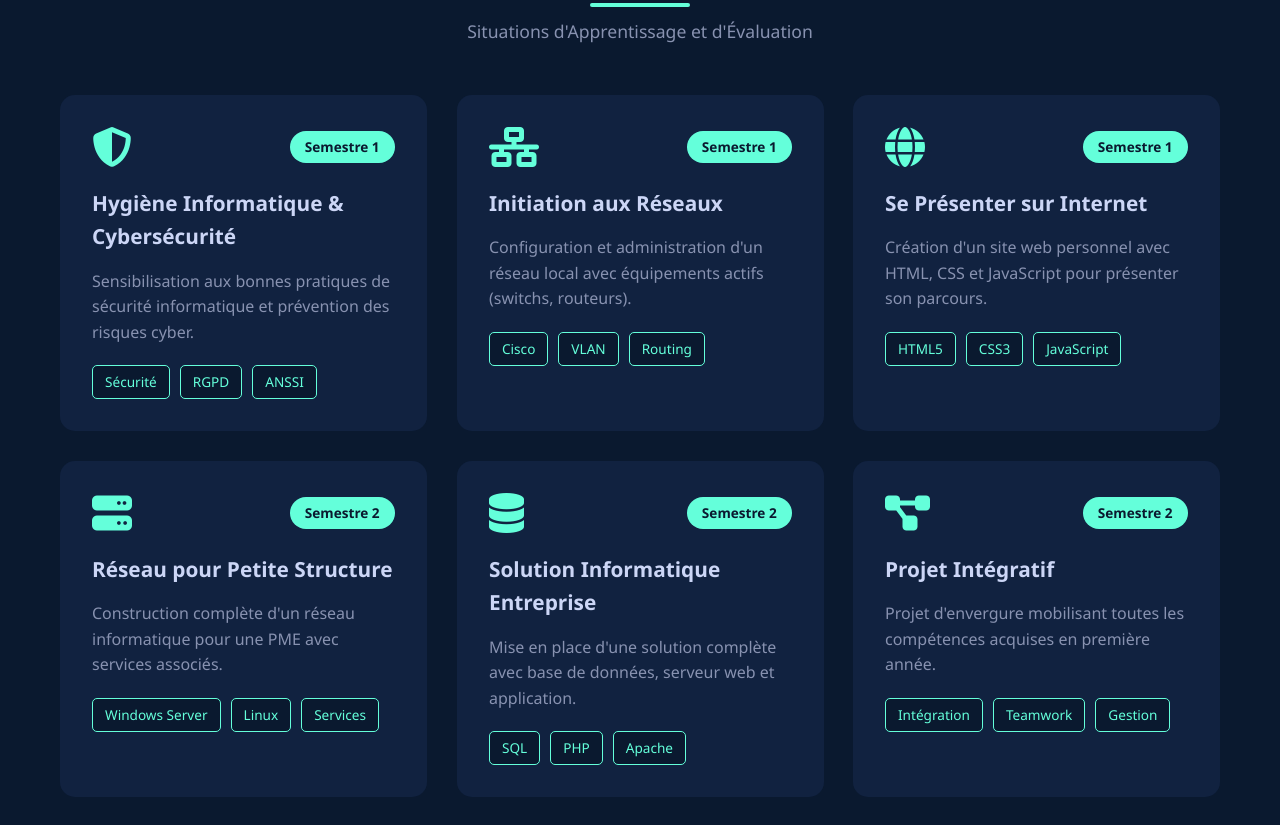
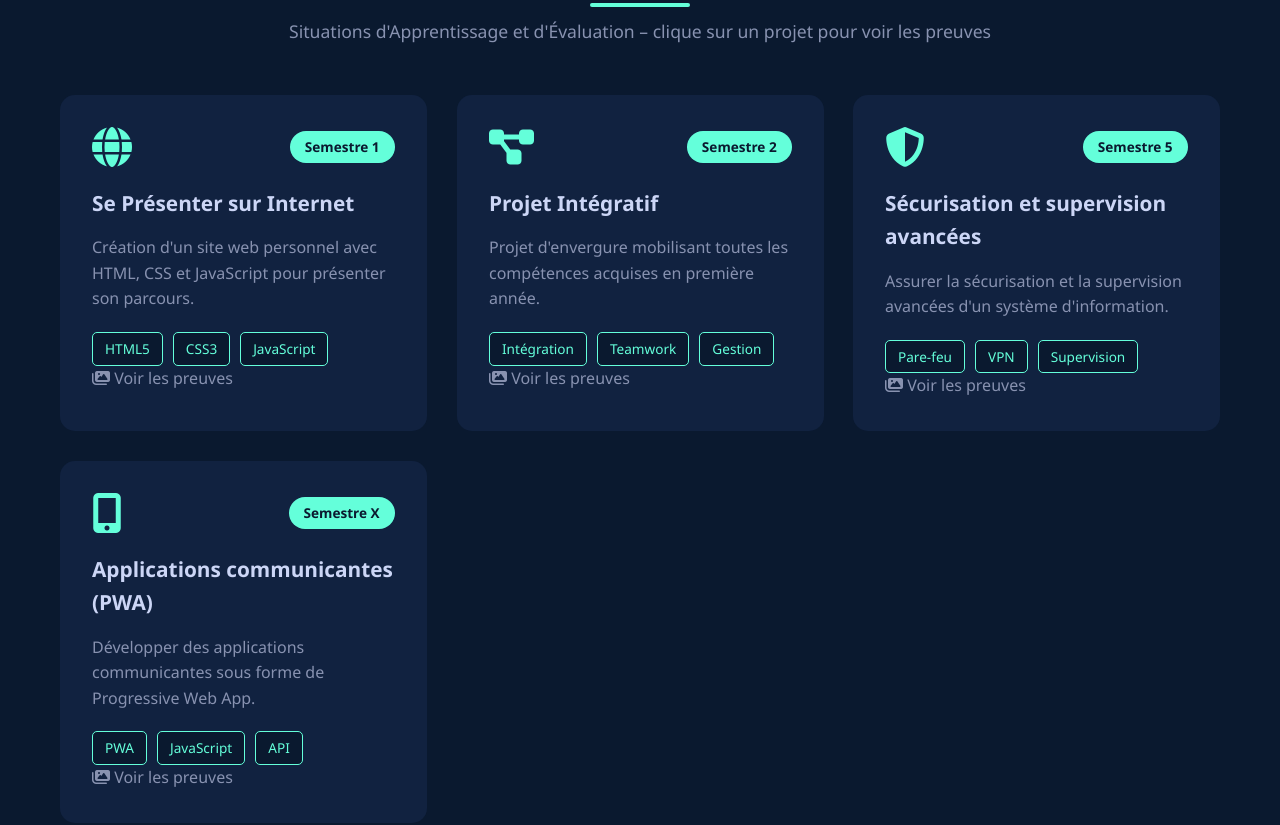
Before and after one commit to arthurfaure74/portfolio, a plain HTML site: page index.html in a window 1280 px wide. Shown: the part 4463-5288 px from the top of the page. Drawn offline with Linux system fonts and the light colour scheme.

Commit message:
Revise 'Projets' section with new project details
Updated the 'Projets' section to include additional project descriptions and improved accessibility features.

```diff
--- a/index.html
+++ b/index.html
@@ -345,38 +345,10 @@
 <section id="projets" class="section projets">
     <div class="container">
         <h2 class="section-title" data-aos="fade-up">Projets & SAÉ</h2>
-            <p class="section-subtitle" data-aos="fade-up">Situations d'Apprentissage et d'Évaluation</p>
+        <p class="section-subtitle" data-aos="fade-up">Situations d'Apprentissage et d'Évaluation – clique sur un projet pour voir les preuves</p>
 
         <div class="projets-grid">
-                <div class="projet-card" data-aos="flip-left">
-                    <div class="projet-header">
-                        <i class="fas fa-shield-alt"></i>
-                        <span class="projet-tag">Semestre 1</span>
-                    </div>
-                    <h3>Hygiène Informatique & Cybersécurité</h3>
-                    <p>Sensibilisation aux bonnes pratiques de sécurité informatique et prévention des risques cyber.</p>
-                    <div class="projet-tech">
-                        <span class="tech-badge">Sécurité</span>
-                        <span class="tech-badge">RGPD</span>
-                        <span class="tech-badge">ANSSI</span>
-                    </div>
-                </div>
-
-                <div class="projet-card" data-aos="flip-left" data-aos-delay="100">
-                    <div class="projet-header">
-                        <i class="fas fa-network-wired"></i>
-                        <span class="projet-tag">Semestre 1</span>
-                    </div>
-                    <h3>Initiation aux Réseaux</h3>
-                    <p>Configuration et administration d'un réseau local avec équipements actifs (switchs, routeurs).</p>
-                    <div class="projet-tech">
-                        <span class="tech-badge">Cisco</span>
-                        <span class="tech-badge">VLAN</span>
-                        <span class="tech-badge">Routing</span>
-                    </div>
-                </div>
-
-                <div class="projet-card" data-aos="flip-left" data-aos-delay="200">
+            <div class="projet-card" data-aos="flip-left" data-projet="web" role="button" tabindex="0" aria-haspopup="dialog">
                 <div class="projet-header">
                     <i class="fas fa-globe"></i>
                     <span class="projet-tag">Semestre 1</span>
@@ -388,37 +360,10 @@
                     <span class="tech-badge">CSS3</span>
                     <span class="tech-badge">JavaScript</span>
                 </div>
+                <span class="projet-more"><i class="fas fa-images"></i> Voir les preuves</span>
             </div>
 
-                <div class="projet-card" data-aos="flip-left" data-aos-delay="300">
-                    <div class="projet-header">
-                        <i class="fas fa-server"></i>
-                        <span class="projet-tag">Semestre 2</span>
-                    </div>
-                    <h3>Réseau pour Petite Structure</h3>
-                    <p>Construction complète d'un réseau informatique pour une PME avec services associés.</p>
-                    <div class="projet-tech">
-                        <span class="tech-badge">Windows Server</span>
-                        <span class="tech-badge">Linux</span>
-                        <span class="tech-badge">Services</span>
-                    </div>
-                </div>
-
-                <div class="projet-card" data-aos="flip-left" data-aos-delay="400">
-                    <div class="projet-header">
-                        <i class="fas fa-database"></i>
-                        <span class="projet-tag">Semestre 2</span>
-                    </div>
-                    <h3>Solution Informatique Entreprise</h3>
-                    <p>Mise en place d'une solution complète avec base de données, serveur web et application.</p>
-                    <div class="projet-tech">
-                        <span class="tech-badge">SQL</span>
-                        <span class="tech-badge">PHP</span>
-                        <span class="tech-badge">Apache</span>
-                    </div>
-                </div>
-
-                <div class="projet-card" data-aos="flip-left" data-aos-delay="500">
+            <div class="projet-card" data-aos="flip-left" data-aos-delay="100" data-projet="integratif" role="button" tabindex="0" aria-haspopup="dialog">
                 <div class="projet-header">
                     <i class="fas fa-project-diagram"></i>
                     <span class="projet-tag">Semestre 2</span>
@@ -430,10 +375,51 @@
                     <span class="tech-badge">Teamwork</span>
                     <span class="tech-badge">Gestion</span>
                 </div>
+                <span class="projet-more"><i class="fas fa-images"></i> Voir les preuves</span>
+            </div>
+
+            <div class="projet-card" data-aos="flip-left" data-aos-delay="200" data-projet="secu" role="button" tabindex="0" aria-haspopup="dialog">
+                <div class="projet-header">
+                    <i class="fas fa-shield-alt"></i>
+                    <span class="projet-tag">Semestre 5</span>
+                </div>
+                <h3>Sécurisation et supervision avancées</h3>
+                <p>Assurer la sécurisation et la supervision avancées d'un système d'information.</p>
+                <div class="projet-tech">
+                    <span class="tech-badge">Pare-feu</span>
+                    <span class="tech-badge">VPN</span>
+                    <span class="tech-badge">Supervision</span>
+                </div>
+                <span class="projet-more"><i class="fas fa-images"></i> Voir les preuves</span>
+            </div>
+
+            <div class="projet-card" data-aos="flip-left" data-aos-delay="300" data-projet="pwa" role="button" tabindex="0" aria-haspopup="dialog">
+                <div class="projet-header">
+                    <i class="fas fa-mobile-alt"></i>
+                    <span class="projet-tag">Semestre X</span>
+                </div>
+                <h3>Applications communicantes (PWA)</h3>
+                <p>Développer des applications communicantes sous forme de Progressive Web App.</p>
+                <div class="projet-tech">
+                    <span class="tech-badge">PWA</span>
+                    <span class="tech-badge">JavaScript</span>
+                    <span class="tech-badge">API</span>
+                </div>
+                <span class="projet-more"><i class="fas fa-images"></i> Voir les preuves</span>
             </div>
         </div>
     </div>
 </section>
+
+<!-- Fenêtre des preuves -->
+<div id="projet-modal" class="modal" hidden>
+    <div class="modal-box" role="dialog" aria-modal="true" aria-labelledby="modal-title">
+        <button class="modal-close" aria-label="Fermer">&times;</button>
+        <h3 id="modal-title"></h3>
+        <p id="modal-desc"></p>
+        <div id="modal-content"></div>
+    </div>
+</div>
 
     <!-- Technologies -->
     <section class="section technologies">
```
Lines whose indentation alone changed are shown as unchanged.
